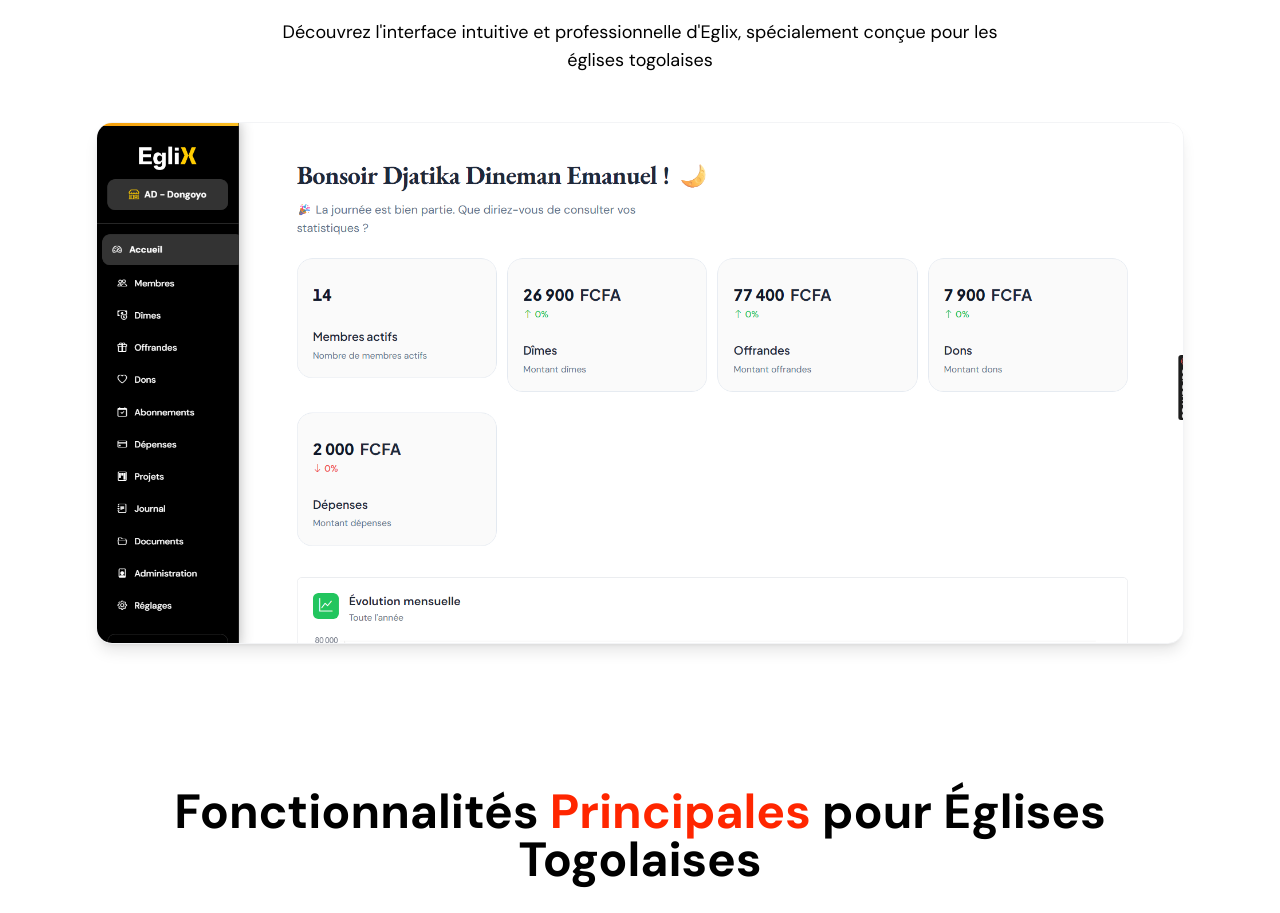
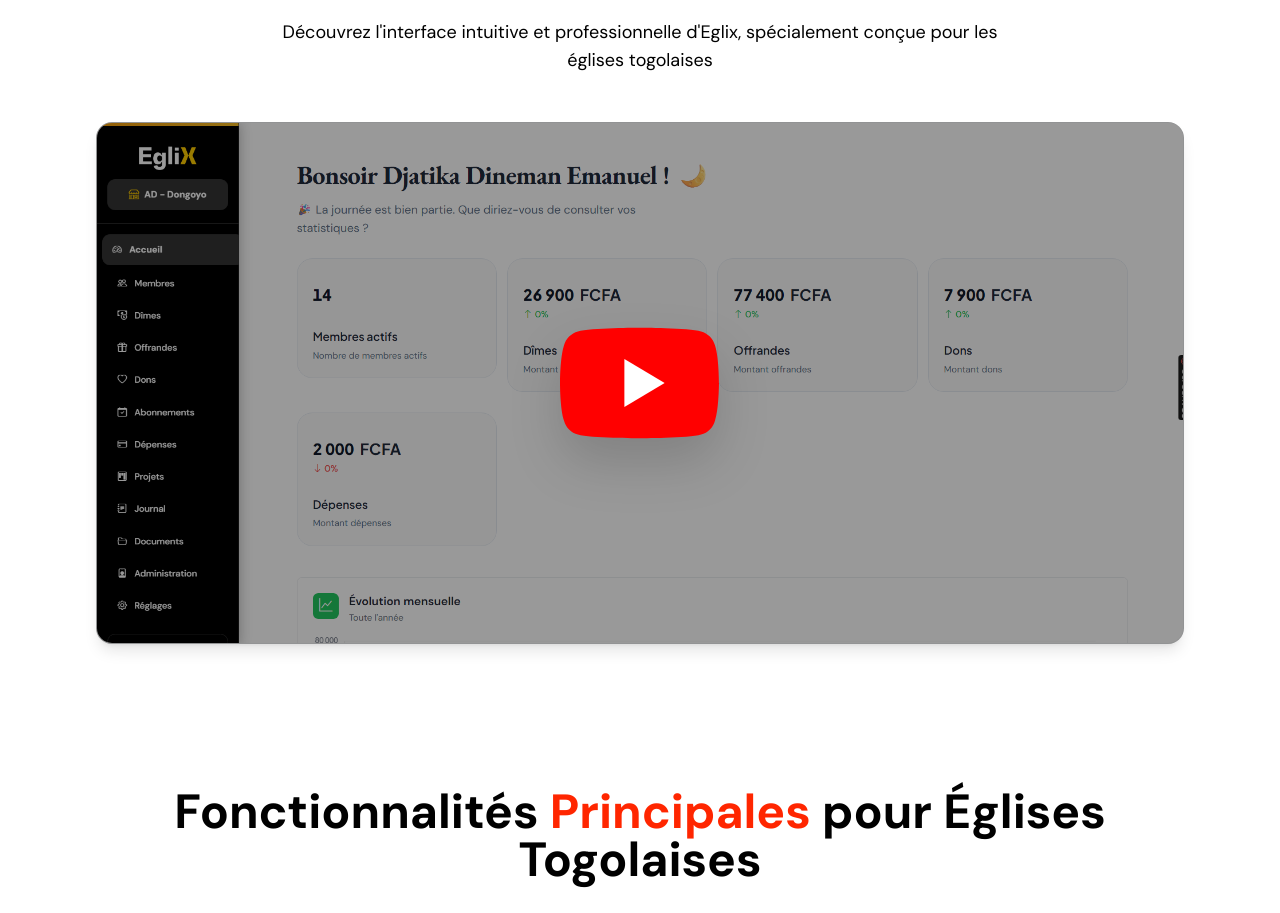
Before and after one commit to MnD3v/lafiatech, a Next.js app: page /eglix in a window 1280 px wide. Shown: the part 864-1777 px from the top of the page. Built offline with nearby package versions, Linux system fonts and the light colour scheme; a web font is replaced by a local one.

Commit message:
youtube video

```diff
--- a/src/app/eglix/page.tsx
+++ b/src/app/eglix/page.tsx
@@ -1,9 +1,27 @@
 "use client"
 import { motion } from 'framer-motion'
-import React from 'react'
+import React, { useState, useEffect } from 'react'
 import FixedAppBar from '../compents/fixed_app_bar'
 
 const EglixPage = () => {
+    const [isVideoOpen, setIsVideoOpen] = useState(false)
+    const [isMounted, setIsMounted] = useState(false)
+
+    useEffect(() => {
+        setIsMounted(true)
+    }, [])
+
+    // Bloquer le scroll quand le modal est ouvert
+    useEffect(() => {
+        if (isVideoOpen) {
+            document.body.style.overflow = 'hidden'
+        } else {
+            document.body.style.overflow = 'unset'
+        }
+        return () => {
+            document.body.style.overflow = 'unset'
+        }
+    }, [isVideoOpen])
     // Données structurées JSON-LD pour le SEO
     const structuredData = {
         "@context": "https://schema.org",
@@ -203,7 +221,7 @@
                             transition={{ duration: 0.8, delay: 2.0 }}
                             className="flex justify-center"
                         >
-                            <div className="relative max-w-6xl w-full">
+                            <div className="relative max-w-6xl w-full group cursor-pointer" onClick={() => setIsVideoOpen(true)}>
                                 <img
                                     src="/eglix-landing.png"
                                     alt="Eglix - Interface de gestion d'église moderne au Togo développée par LafiaTech"
@@ -213,6 +231,31 @@
                                     width="1200"
                                     height="630"
                                 />
+                                {/* Dark Overlay */}
+                                <div className="absolute inset-0 bg-black opacity-40 group-hover:opacity-50 transition-opacity duration-300 rounded-2xl"></div>
+
+                                {/* YouTube Icon */}
+                                <div className="absolute inset-0 flex items-center justify-center">
+                                    <div className="transform transition-all duration-300 group-hover:scale-110">
+                                        {/* YouTube Logo SVG */}
+                                        <svg
+                                            className="w-24 h-24 sm:w-32 sm:h-32 md:w-40 md:h-40 drop-shadow-2xl"
+                                            viewBox="0 0 159 110"
+                                            fill="none"
+                                        >
+                                            {/* Red YouTube background */}
+                                            <path
+                                                d="M154 17.5c-1.82-6.73-7.07-12-13.8-13.8C128.2 0 79 0 79 0S29.8 0 17.8 3.7C11.07 5.5 5.82 10.77 4 17.5 0 29.5 0 55 0 55s0 25.5 4 37.5c1.82 6.73 7.07 12 13.8 13.8C29.8 110 79 110 79 110s49.2 0 61.2-3.7c6.73-1.8 11.98-7.07 13.8-13.8 4-12 4-37.5 4-37.5s0-25.5-4-37.5z"
+                                                fill="#FF0000"
+                                            />
+                                            {/* White play button */}
+                                            <path
+                                                d="M64 78.77V31.23L104 55l-40 23.77z"
+                                                fill="white"
+                                            />
+                                        </svg>
+                                    </div>
+                                </div>
                             </div>
                         </motion.div>
                 </div>
@@ -554,6 +597,45 @@
                 </div>
             </section>
 
+            {/* Video Modal Popup */}
+            {isMounted && isVideoOpen && (
+                <div
+                    className="fixed inset-0 z-50 flex items-center justify-center bg-black bg-opacity-80 p-4"
+                    onClick={() => setIsVideoOpen(false)}
+                >
+                    <motion.div
+                        initial={{ scale: 0.8, opacity: 0 }}
+                        animate={{ scale: 1, opacity: 1 }}
+                        transition={{ duration: 0.3 }}
+                        className="relative w-full max-w-5xl"
+                        onClick={(e) => e.stopPropagation()}
+                    >
+                        {/* Close Button */}
+                        <button
+                            onClick={() => setIsVideoOpen(false)}
+                            className="absolute -top-12 right-0 text-white hover:text-red-600 transition-colors duration-200"
+                            aria-label="Fermer la vidéo"
+                        >
+                            <svg className="w-10 h-10" fill="none" stroke="currentColor" viewBox="0 0 24 24">
+                                <path strokeLinecap="round" strokeLinejoin="round" strokeWidth="2" d="M6 18L18 6M6 6l12 12" />
+                            </svg>
+                        </button>
+
+                        {/* YouTube Video Iframe */}
+                        <div className="relative w-full" style={{ paddingBottom: '56.25%' }}>
+                            <iframe
+                                className="absolute top-0 left-0 w-full h-full rounded-lg shadow-2xl"
+                                src="https://www.youtube.com/embed/7oXzkCDxnGA?autoplay=1"
+                                title="Eglix - Vidéo de présentation"
+                                frameBorder="0"
+                                allow="accelerometer; autoplay; clipboard-write; encrypted-media; gyroscope; picture-in-picture"
+                                allowFullScreen
+                            ></iframe>
+                        </div>
+                    </motion.div>
+                </div>
+            )}
+
         </div>
     )
 }
```
